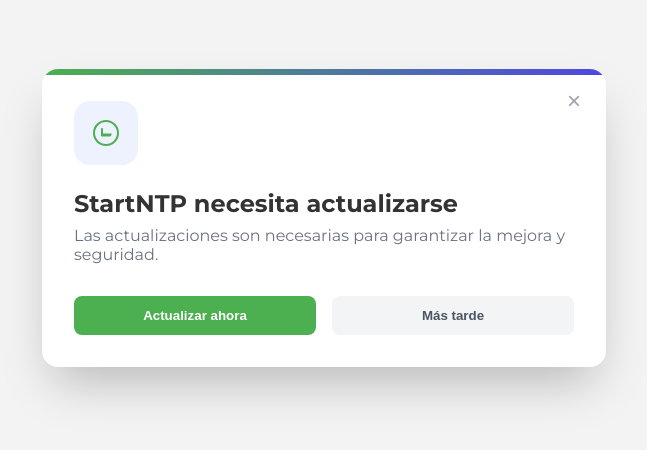
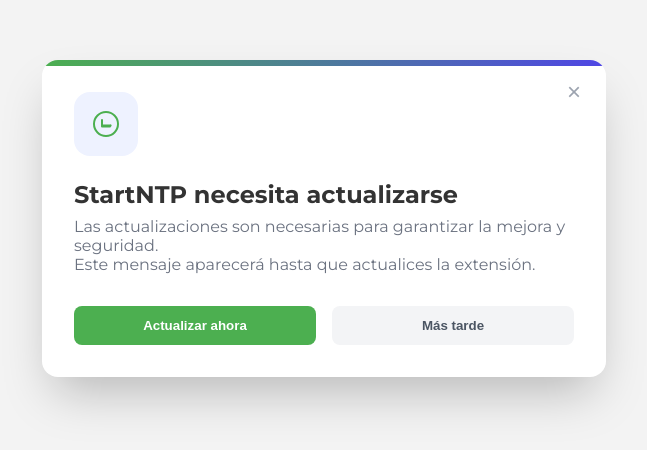
Before and after one commit to Inled-Group/start, a plain HTML site: page update.startntp.html in a window 1280 px wide. Shown: the part 182-632 px from the top of the page, without its empty margins (316-963 px from the left). Drawn offline with nearby package versions, Linux system fonts and the light colour scheme.

```diff
--- a/update.startntp.html
+++ b/update.startntp.html
@@ -31,7 +31,8 @@
         </div>
         <div class="update-title">StartNTP necesita actualizarse</div>
         <div class="update-message">
-            Las actualizaciones son necesarias para garantizar la mejora y seguridad.
+            Las actualizaciones son necesarias para garantizar la mejora y seguridad. <br>
+            Este mensaje aparecerá hasta que actualices la extensión.
         </div>
         <div class="button-group">
             <button class="btn-update" id="updateBtn">Actualizar ahora</button>
```
